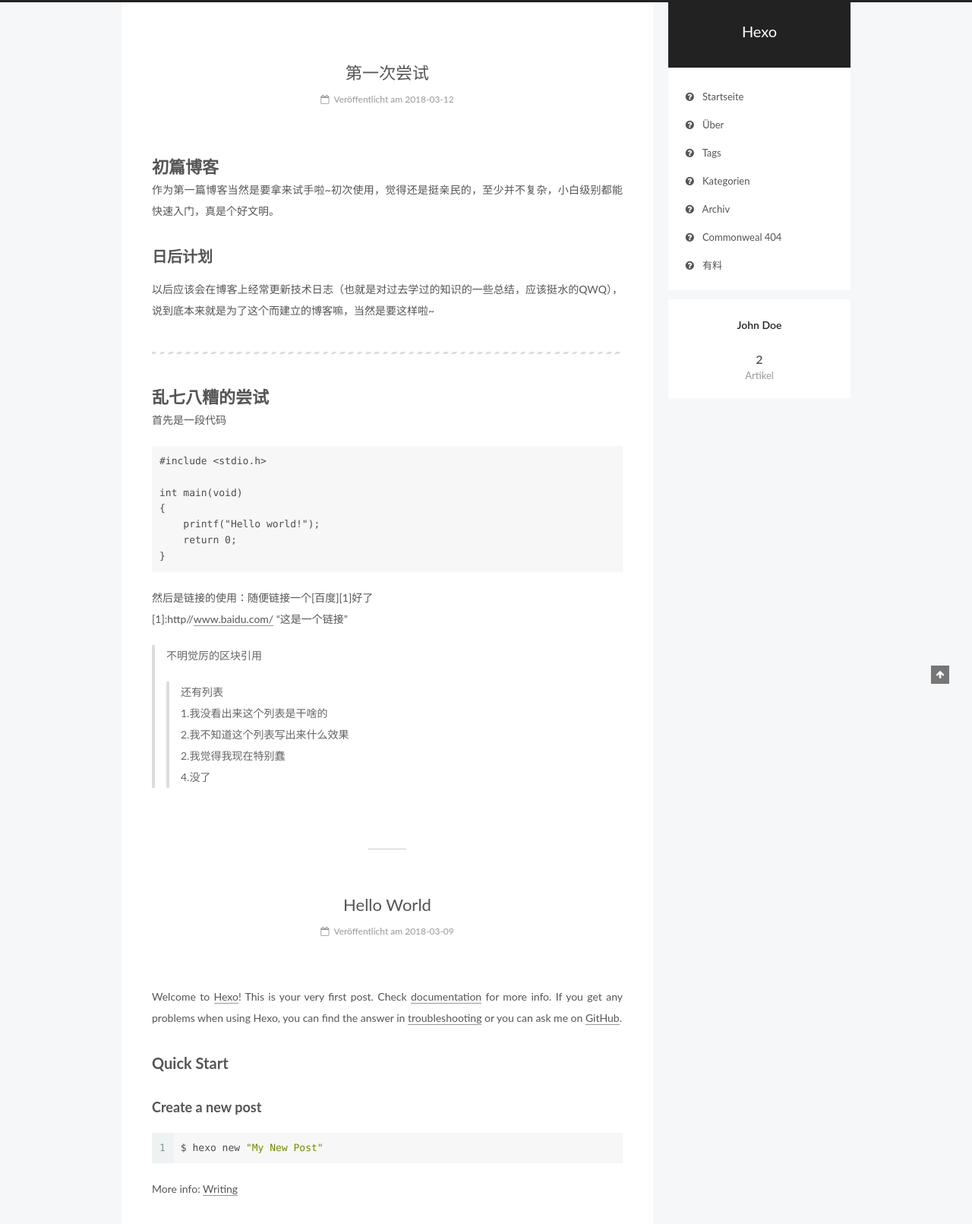
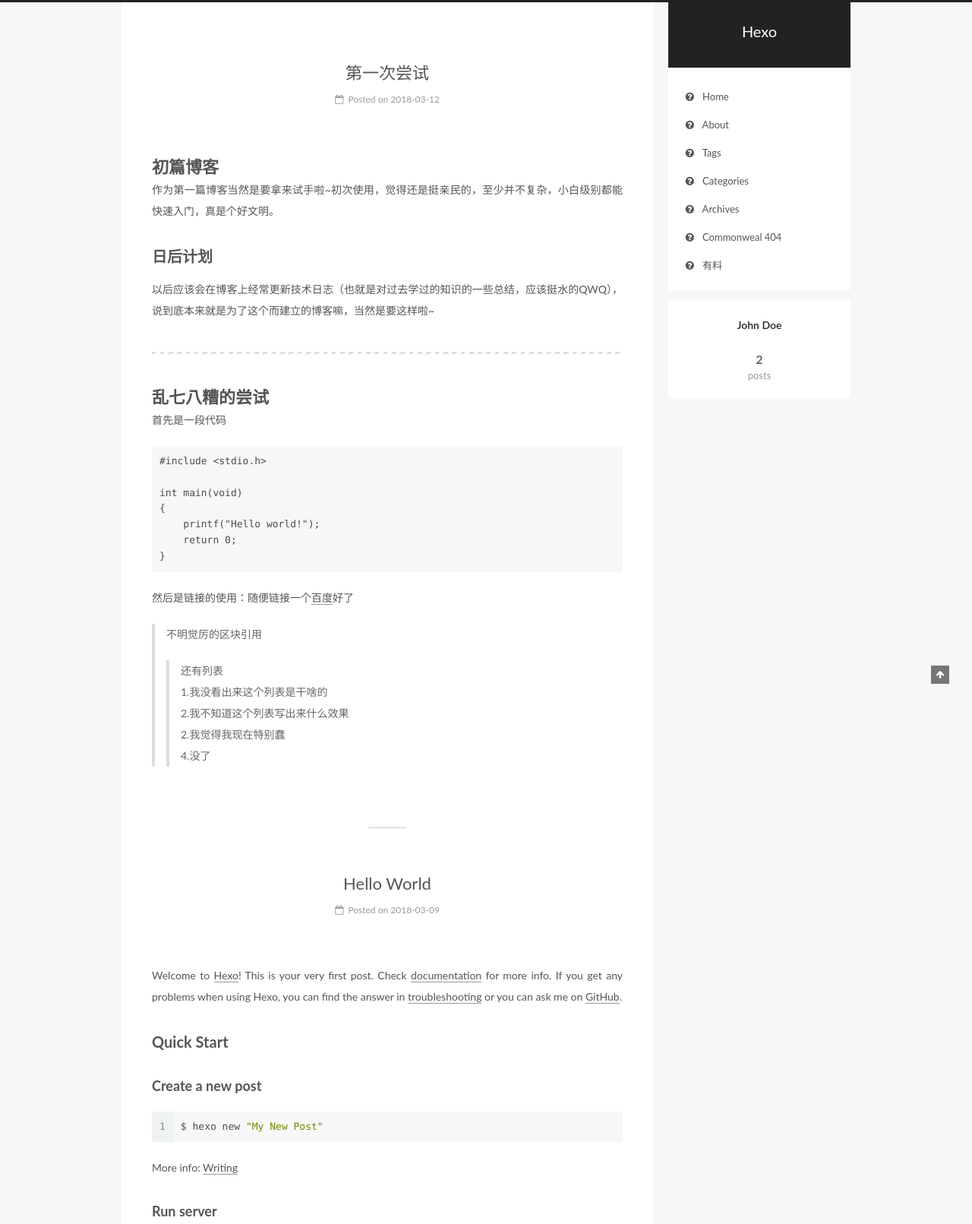
Before and after one commit to UBWprayer/UBWprayer.github.io, a plain HTML site: page index.html in a window 1280 px wide. Shown: the top 1611 px of the page at 76% size. Drawn offline with Linux system fonts and the light colour scheme.

Commit message:
Site updated: 2018-03-13 16:36:05

```diff
--- a/index.html
+++ b/index.html
@@ -181,7 +181,7 @@
 
               <i class="menu-item-icon fa fa-fw fa-question-circle"></i> <br />
 
-            Startseite
+            Home
           </a>
         </li>
 
@@ -191,7 +191,7 @@
 
               <i class="menu-item-icon fa fa-fw fa-question-circle"></i> <br />
 
-            Über
+            About
           </a>
         </li>
 
@@ -211,7 +211,7 @@
 
               <i class="menu-item-icon fa fa-fw fa-question-circle"></i> <br />
 
-            Kategorien
+            Categories
           </a>
         </li>
 
@@ -221,7 +221,7 @@
 
               <i class="menu-item-icon fa fa-fw fa-question-circle"></i> <br />
 
-            Archiv
+            Archives
           </a>
         </li>
 
@@ -307,7 +307,7 @@
                 <i class="fa fa-calendar-o"></i>
               </span>
 
-                <span class="post-meta-item-text">Veröffentlicht am</span>
+                <span class="post-meta-item-text">Posted on</span>
 
               <time title="Post created" itemprop="dateCreated datePublished" datetime="2018-03-12T17:00:49+08:00">
                 2018-03-12
@@ -360,7 +360,7 @@ int main(void)
     printf(&quot;Hello world!&quot;);
     return 0;
 }
-</code></pre><p>然后是链接的使用：随便链接一个[百度][1]好了<br>[1]:http//<a href="http://www.baidu.com/" target="_blank" rel="noopener">www.baidu.com/</a> “这是一个链接”</p>
+</code></pre><p>然后是链接的使用：随便链接一个<a href="http://www.baidu.com/" target="_blank" rel="noopener">百度</a>好了</p>
 <blockquote>
 <p>不明觉厉的区块引用</p>
 <blockquote>
@@ -444,7 +444,7 @@ int main(void)
                 <i class="fa fa-calendar-o"></i>
               </span>
 
-                <span class="post-meta-item-text">Veröffentlicht am</span>
+                <span class="post-meta-item-text">Posted on</span>
 
               <time title="Post created" itemprop="dateCreated datePublished" datetime="2018-03-09T15:20:48+08:00">
                 2018-03-09
@@ -577,7 +577,7 @@ int main(void)
                 <a href="/archives">
 
                   <span class="site-state-item-count">2</span>
-                  <span class="site-state-item-name">Artikel</span>
+                  <span class="site-state-item-name">posts</span>
                 </a>
               </div>
 
@@ -627,7 +627,7 @@ int main(void)
 </div>
 
 
-  <div class="powered-by">Erstellt mit  <a class="theme-link" target="_blank" href="https://hexo.io">Hexo</a></div>
+  <div class="powered-by">Powered by <a class="theme-link" target="_blank" href="https://hexo.io">Hexo</a></div>
 
 
 
```
Also changed, not shown: 2018/03/09/hello-world/index.html (+9 -9 lines), 2018/03/12/第一次尝试/index.html (+11 -11 lines), archives/2018/03/index.html (+8 -8 lines), archives/2018/index.html (+8 -8 lines), archives/index.html (+8 -8 lines).
